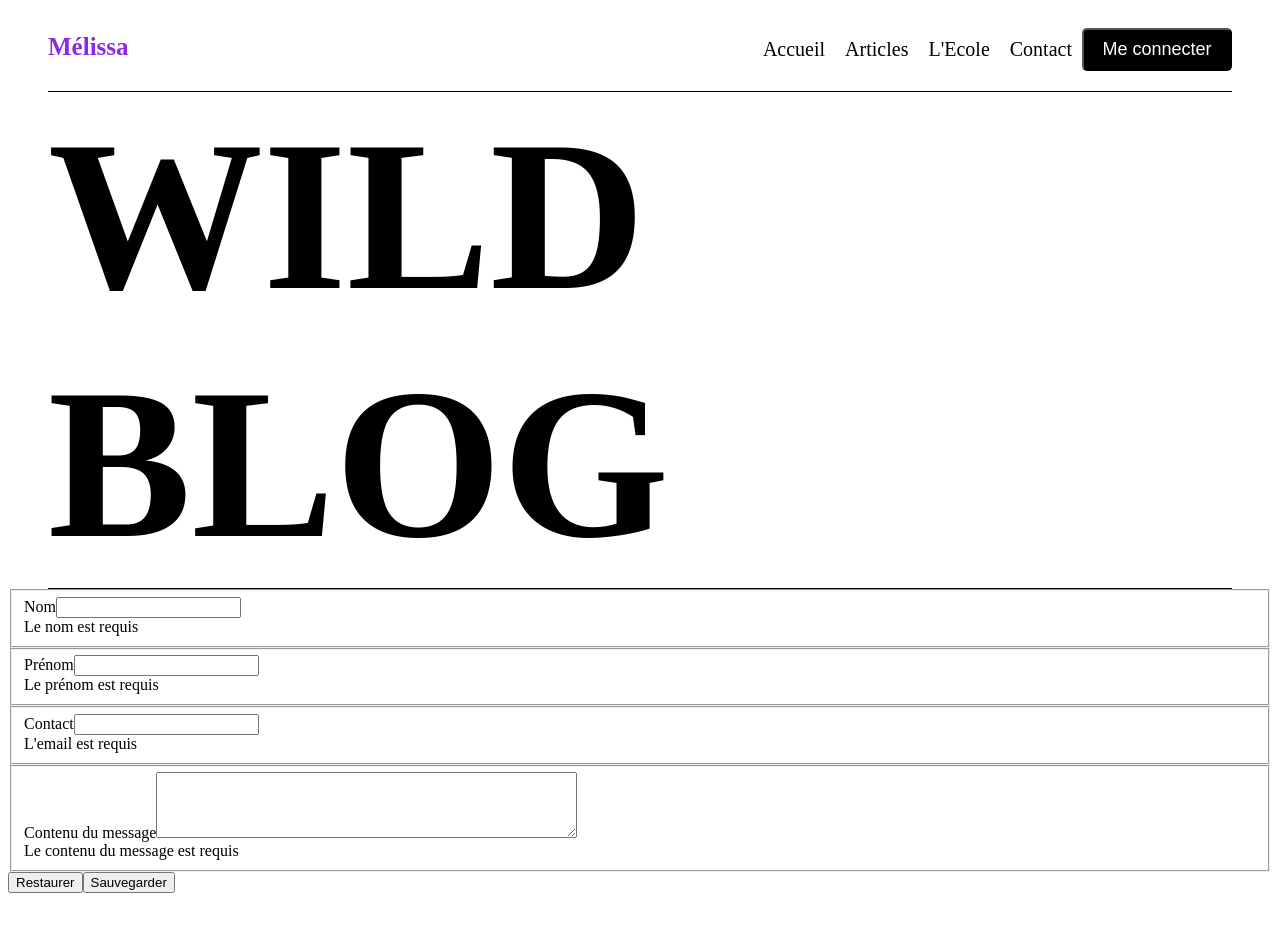
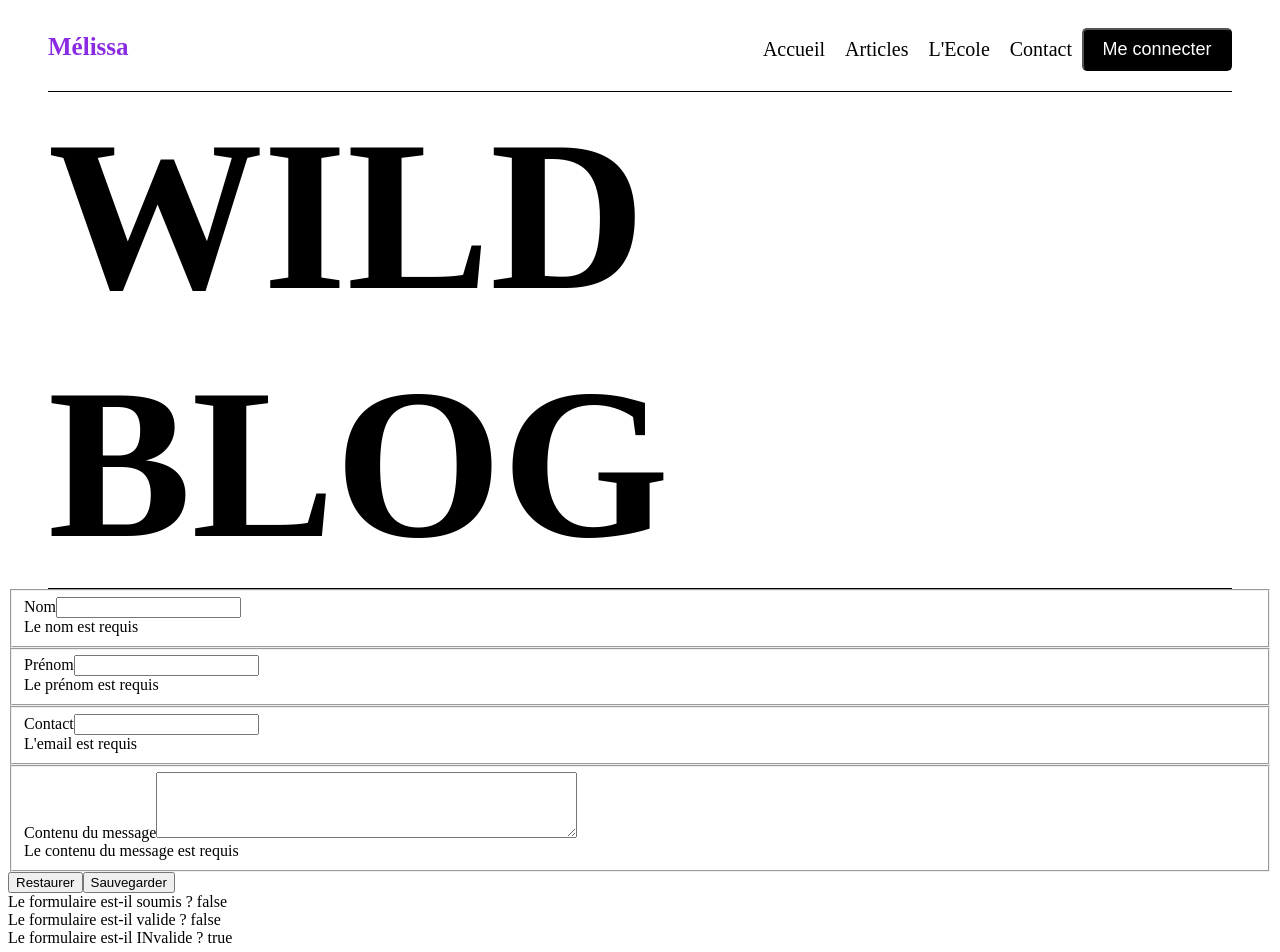
Before and after one commit to alesbesdria/wild-blog, an Angular app: page /contact in a window 1280 px wide. Shown: the top 952 px of the page. Before the commit the page ends 901 px from the top, so only its background shows below. Built offline with nearby package versions, Linux system fonts and the light colour scheme.

Commit message:
contact angular quest 6

```diff
--- a/src/app/components/contact-form/contact-form.component.html
+++ b/src/app/components/contact-form/contact-form.component.html
@@ -1,13 +1,4 @@
 <form #contactForm="ngForm" (ngSubmit)="contactForm.valid && onSubmit()">
-    <!-- <div>
-      Le formulaire est-il soumis ? {{contactForm.submitted}}
-    </div>
-    <div>
-      Le formulaire est-il valide ? {{contactForm.valid}}
-    </div>
-    <div>
-      Le formulaire est-il INvalide ? {{contactForm.invalid}}
-    </div> -->
 
     <!-- Champ Nom -->
     <fieldset>
@@ -75,4 +66,13 @@
 
     <button type="reset">Restaurer</button>
     <button type="submit">Sauvegarder</button>
+    <div>
+      Le formulaire est-il soumis ? {{contactForm.submitted}}
+    </div>
+    <div>
+      Le formulaire est-il valide ? {{contactForm.valid}}
+    </div>
+    <div>
+      Le formulaire est-il INvalide ? {{contactForm.invalid}}
+    </div>
 </form>
```
Lines whose indentation alone changed are shown as unchanged.
